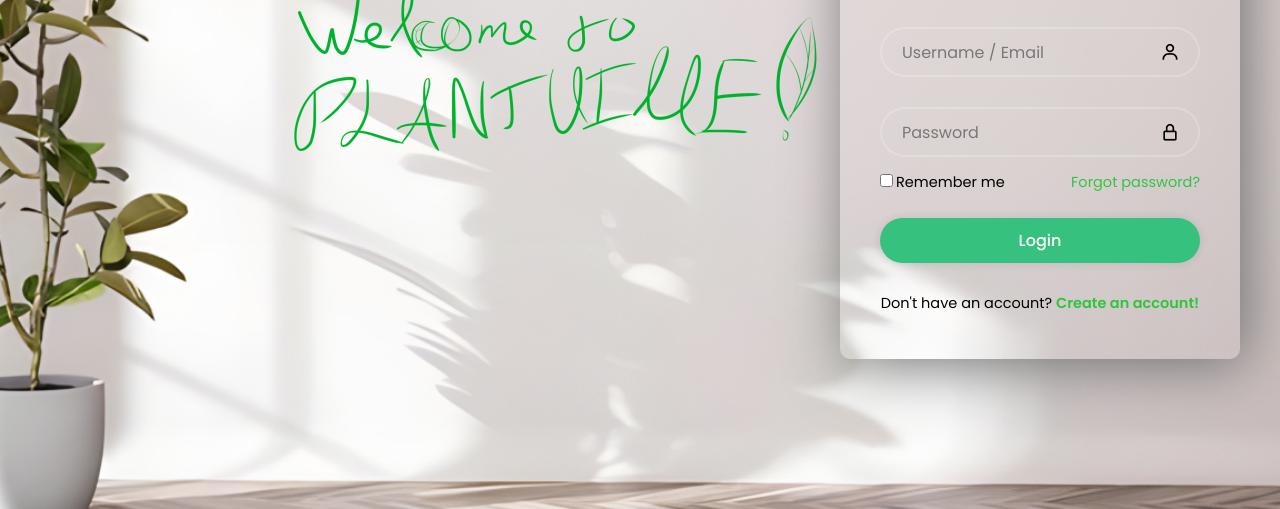
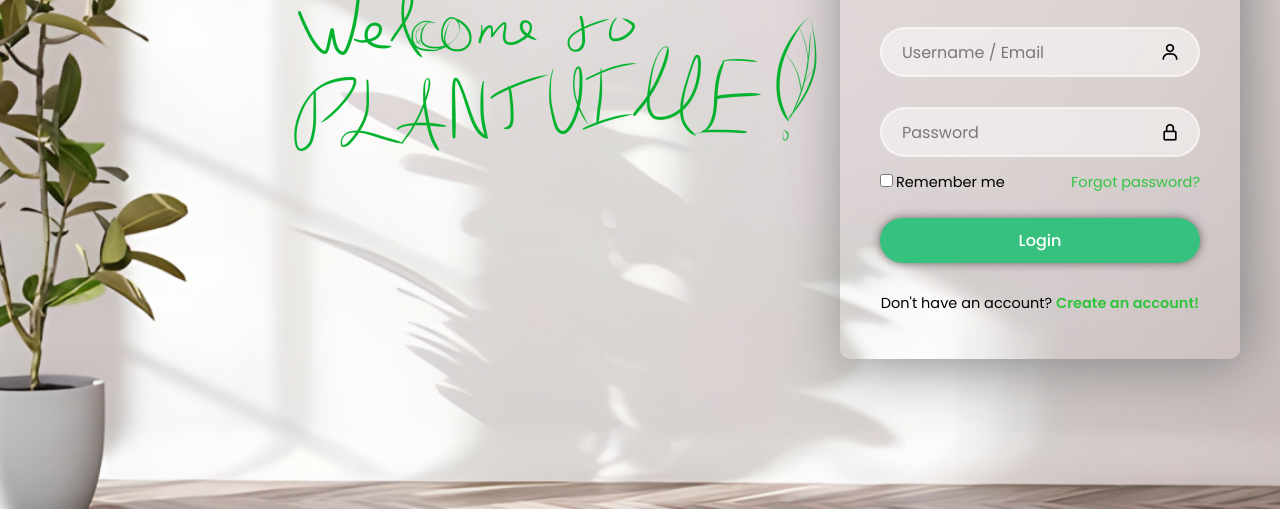
Before and after one commit to River1808/Plantville.github.io, a plain HTML site: page pages/login_page.html in a window 1280 px wide. Shown: the part 291-800 px from the top of the page. Drawn offline with nearby package versions, Linux system fonts and the light colour scheme.

Commit message:
Update login_page.css
lighter box and shadow

```diff
--- a/pages/login_page.css
+++ b/pages/login_page.css
@@ -22,7 +22,7 @@ body {
     border-radius: 10px;
     background: transparent;
     padding: 30px 40px;
-    box-shadow: 7px 7px 60px #717171;
+    box-shadow: 7px 7px 60px #848484;
     margin-right: -700px;
 }
 
@@ -54,10 +54,10 @@ body {
 .input-box input{
     width: 100%;
     height: 100%;
-    background: transparent;
+    background: rgba(255, 254, 253, 0.5);
     border: none;
     outline: none;
-    border: 2px solid rgba(255, 255, 255, .2);
+    border: 2px solid rgba(255, 255, 255, .5);
     border-radius: 40px;
     font-size: 16px;
     color: #000;
@@ -110,7 +110,7 @@ body {
     color: #ffffff  ;
     font-weight: 500;
     margin: 10px 0;
-    box-shadow: 0 0 10px rgba(0, 0, 0, .1);
+    box-shadow: 0 0 10px rgba(0, 0, 0, 0.5);
 
 }
 
```
